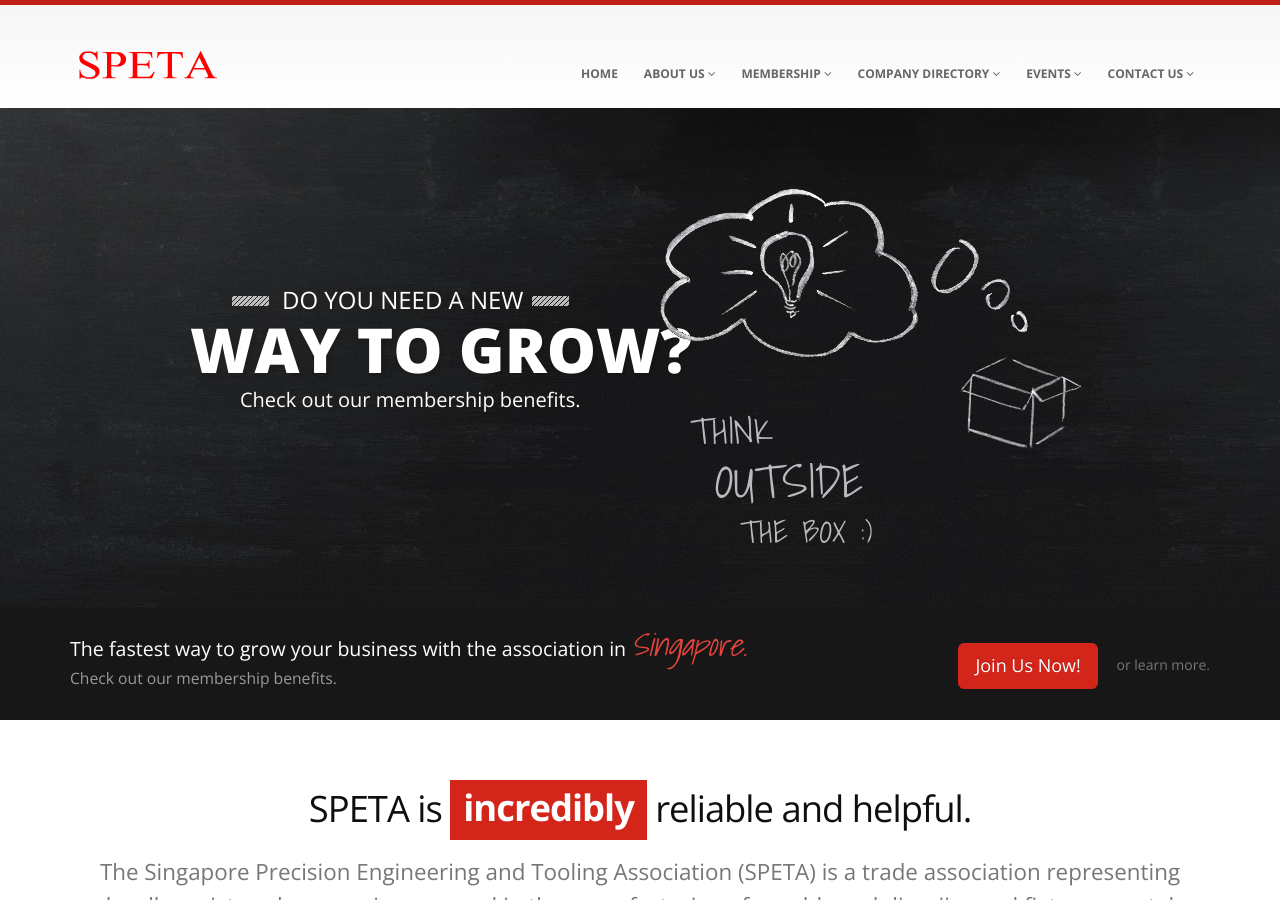
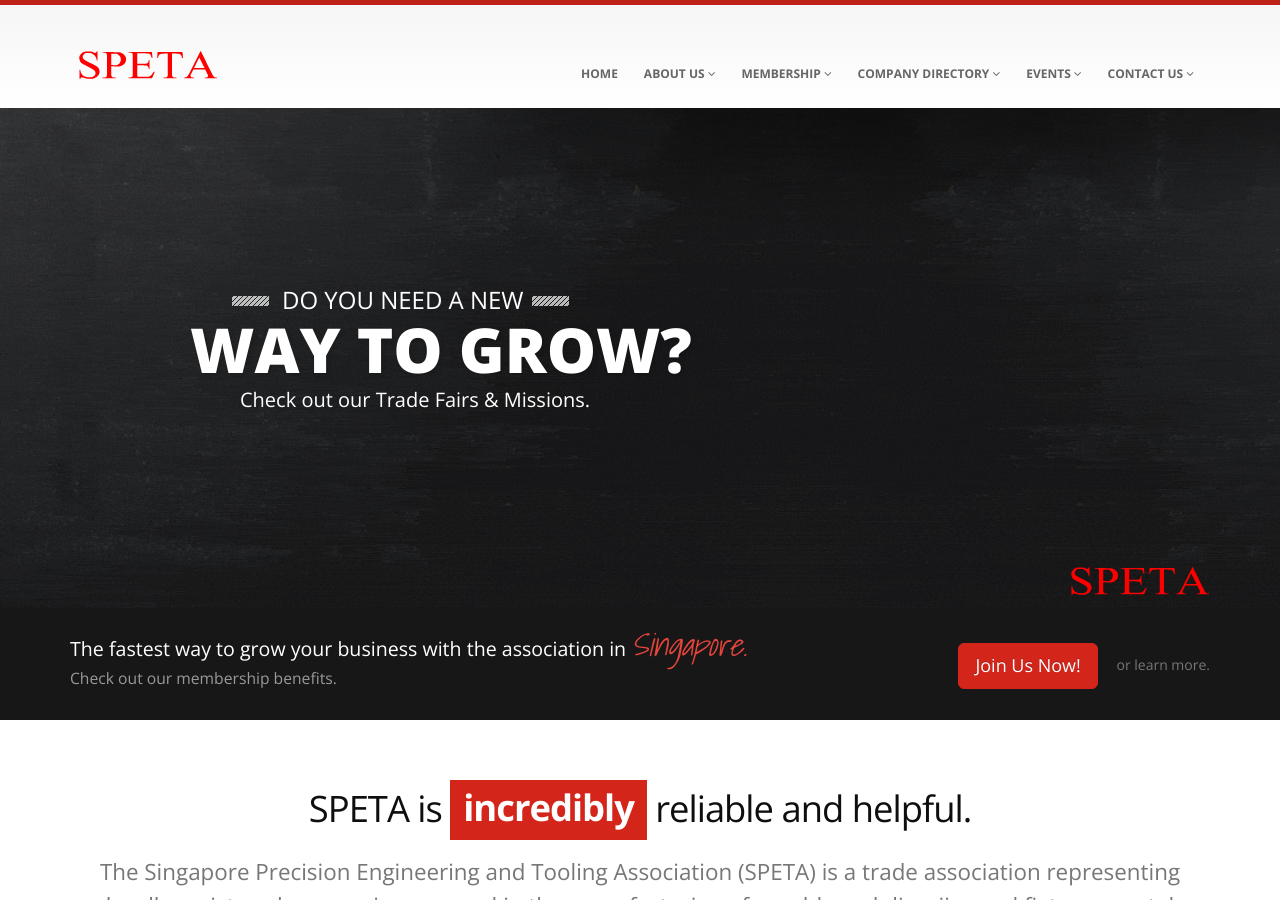
Before and after one commit to speta/speta.github.io, a Jekyll site: the page built from index.html, in a window 1280 px wide and 900 px high. Built offline with Jekyll 4.4.1, drawn with Linux system fonts in a browser that asks for light colours; some of the changed lines change nothing that is shown.

Commit message:
Change index page

```diff
--- a/index.html
+++ b/index.html
@@ -2,7 +2,101 @@
 layout: default
 ---
 <div role="main" class="main">
+
 	<div class="slider-container">
+		<div class="slider" id="revolutionSlider" data-plugin-revolution-slider>
+			<ul>
+				<li data-transition="fade" data-slotamount="13" data-masterspeed="300" >
+
+					<img src="img/slides/slide-bg.jpg"" data-bgfit="cover" data-bgposition="left top" data-bgrepeat="no-repeat">
+
+					<div class="tp-caption sft stb visible-lg"
+						 data-x="177"
+						 data-y="180"
+						 data-speed="300"
+						 data-start="1000"
+						 data-easing="easeOutExpo"><img src="img/slides/slide-title-border.png" alt=""></div>
+
+					<div class="tp-caption top-label lfl stl"
+						 data-x="227"
+						 data-y="180"
+						 data-speed="300"
+						 data-start="500"
+						 data-easing="easeOutExpo">DO YOU NEED A NEW</div>
+
+					<div class="tp-caption sft stb visible-lg"
+						 data-x="477"
+						 data-y="180"
+						 data-speed="300"
+						 data-start="1000"
+						 data-easing="easeOutExpo"><img src="img/slides/slide-title-border.png" alt=""></div>
+
+					<div class="tp-caption main-label sft stb"
+						 data-x="135"
+						 data-y="210"
+						 data-speed="300"
+						 data-start="1500"
+						 data-easing="easeOutExpo">WAY TO GROW?</div>
+
+					<div class="tp-caption bottom-label sft stb"
+						 data-x="185"
+						 data-y="280"
+						 data-speed="500"
+						 data-start="2000"
+						 data-easing="easeOutExpo">Check out our Trade Fairs & Missions.</div>
+
+					<div class="tp-caption customin customout"
+						data-x="right" data-hoffset="0"
+						data-y="bottom" data-voffset="0"
+						data-customin="x:50;y:150;z:0;rotationX:0;rotationY:0;rotationZ:0;scaleX:0.5;scaleY:0.5;skewX:0;skewY:0;opacity:0;transformPerspective:0;transformOrigin:50% 50%;"
+						data-customout="x:0;y:0;z:0;rotationX:0;rotationY:0;rotationZ:0;scaleX:0.75;scaleY:0.75;skewX:0;skewY:0;opacity:0;transformPerspective:600;transformOrigin:50% 50%;"
+						data-speed="800"
+						data-start="700"
+						data-easing="Power4.easeOut"
+						data-endspeed="500"
+						data-endeasing="Power4.easeIn"
+						style="z-index: 3"><img src="images/logo.png" alt="">
+					</div>
+				</li>
+				<li data-transition="fade" data-slotamount="13" data-masterspeed="300" >
+
+					<img src="img/slides/slide-bg.jpg"" data-bgfit="cover" data-bgposition="left top" data-bgrepeat="no-repeat">
+
+					<div class="tp-caption customin customout"
+						data-x="center" data-hoffset="0"
+						data-y="center" data-voffset="0"
+						data-customin="x:50;y:150;z:0;rotationX:0;rotationY:0;rotationZ:0;scaleX:0.5;scaleY:0.5;skewX:0;skewY:0;opacity:0;transformPerspective:0;transformOrigin:50% 50%;"
+						data-customout="x:0;y:0;z:0;rotationX:0;rotationY:0;rotationZ:0;scaleX:0.75;scaleY:0.75;skewX:0;skewY:0;opacity:0;transformPerspective:600;transformOrigin:50% 50%;"
+						data-speed="800"
+						data-start="700"
+						data-easing="Power4.easeOut"
+						data-endspeed="500"
+						data-endeasing="Power4.easeIn"
+						style="z-index: 3"><img src="img/slides/slide-concept-draft.png" alt="">
+					</div>
+
+					<div class="tp-caption customin customout"
+						data-x="center" data-hoffset="0"
+						data-y="center" data-voffset="-6"
+						data-customin="x:0;y:0;z:0;rotationX:0;rotationY:0;rotationZ:0;scaleX:5;scaleY:5;skewX:0;skewY:0;opacity:0;transformPerspective:600;transformOrigin:50% 50%;"
+						data-customout="x:0;y:0;z:0;rotationX:0;rotationY:0;rotationZ:0;scaleX:0.75;scaleY:0.75;skewX:0;skewY:0;opacity:0;transformPerspective:600;transformOrigin:50% 50%;"
+						data-speed="600"
+						data-start="100"
+						data-easing="Power4.easeOut"
+						data-endspeed="500"
+						data-endeasing="Power4.easeOut"
+						data-autoplay="false"
+						data-autoplayonlyfirsttime="false"
+						style="z-index: 8">
+						<iframe width="640" height="360" src="//www.youtube.com/embed/UwGzoLQRo1Y?rel=0" frameborder="0" allowfullscreen></iframe>
+					</div>
+
+				</li>
+			</ul>
+		</div>
+	</div>
+
+<!-- 	<div class="slider-container">
 		<div class="slider" id="revolutionSlider" data-plugin-revolution-slider>
 			<ul>
 				<li data-transition="fade" data-slotamount="13" data-masterspeed="300" >
@@ -142,7 +236,8 @@
 				</li>
 			</ul>
 		</div>
-	</div>
+	</div> -->
+
 	<div class="home-intro">
 		<div class="container">
 
```
